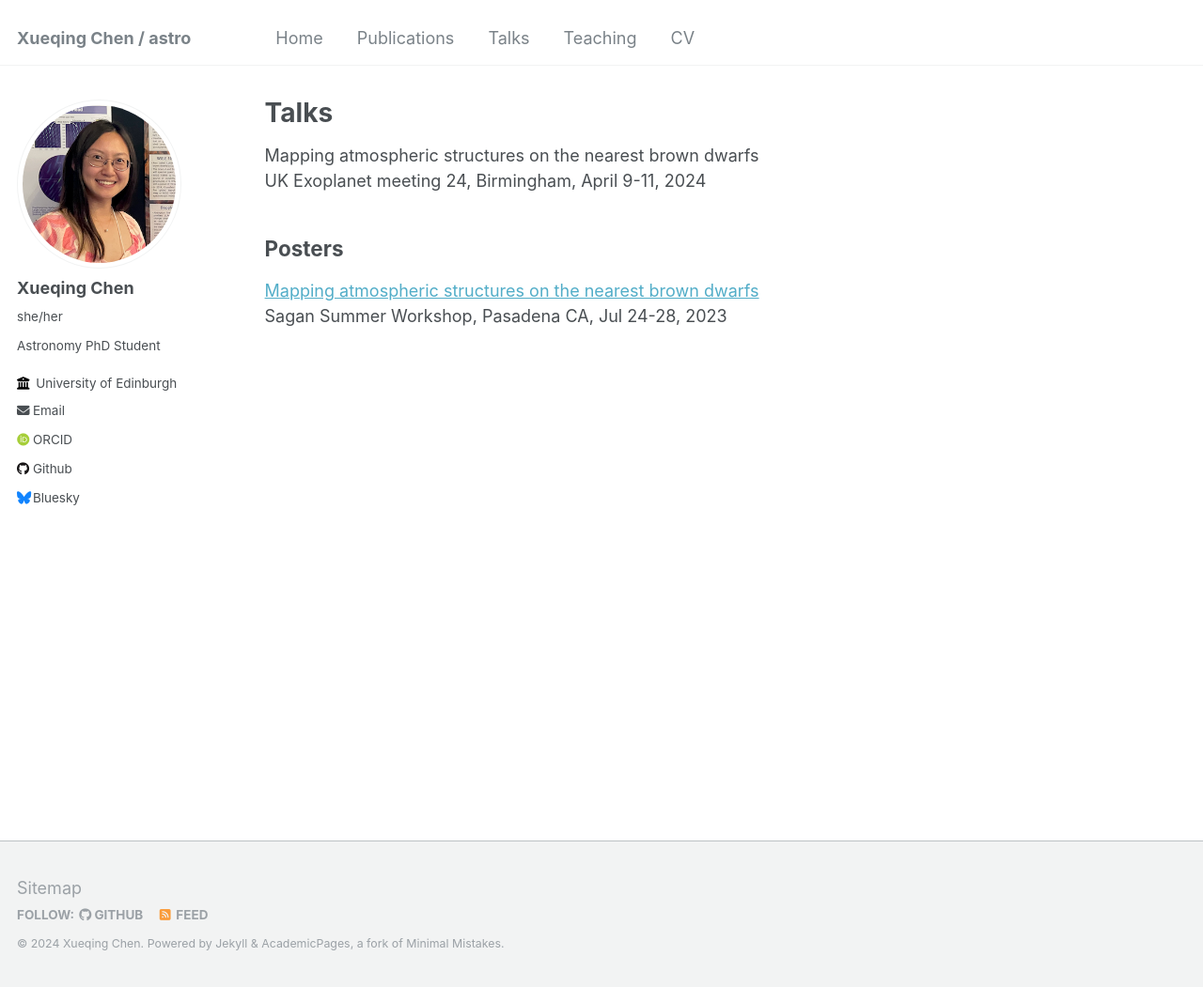
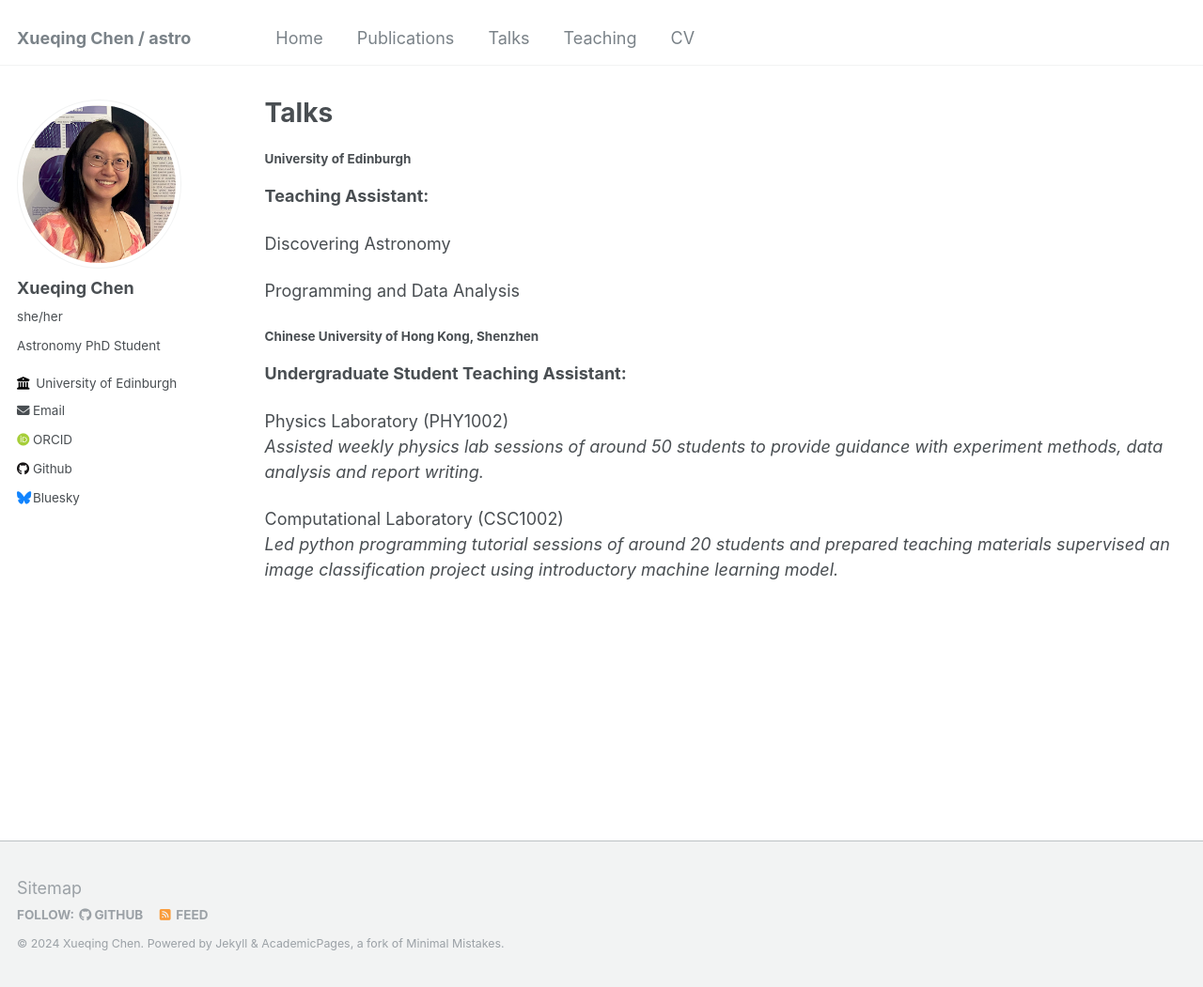
Before and after one commit to alphalyncis/alphalyncis.github.io, a Jekyll site: the page built from _pages/teaching.md, in a window 1280 px wide and 1051 px high. Shown: the whole window at 94% size. Built offline with Jekyll 4.4.1, drawn with Linux system fonts in a browser that asks for light colours; some web fonts are replaced.

Commit message:
update teaching

```diff
--- /dev/null
+++ b/_pages/teaching.md
@@ -0,0 +1,26 @@
+---
+layout: archive
+title: "Talks"
+permalink: /talks/
+author_profile: true
+---
+
+#### University of Edinburgh
+
+**Teaching Assistant:**
+
+Discovering Astronomy
+
+Programming and Data Analysis
+
+
+
+#### Chinese University of Hong Kong, Shenzhen
+
+**Undergraduate Student Teaching Assistant:**
+
+Physics Laboratory (PHY1002)\
+_Assisted weekly physics lab sessions of around 50 students to provide guidance with experiment methods, data analysis and report writing._
+
+Computational Laboratory (CSC1002)\
+_Led python programming tutorial sessions of around 20 students and prepared teaching materials supervised an image classification project using introductory machine learning model._
```
Also changed, not shown: _pages/about.md (+0 -4 lines), 1 other file.
